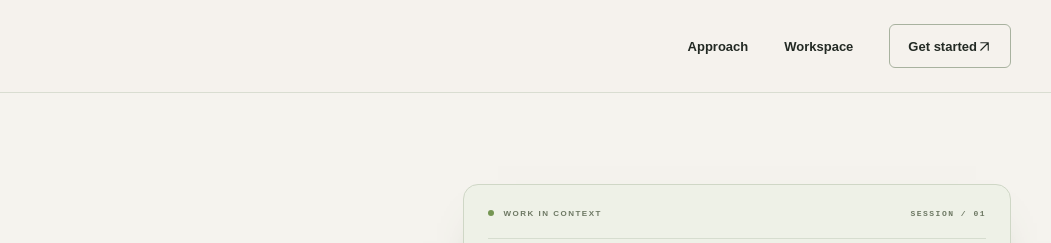
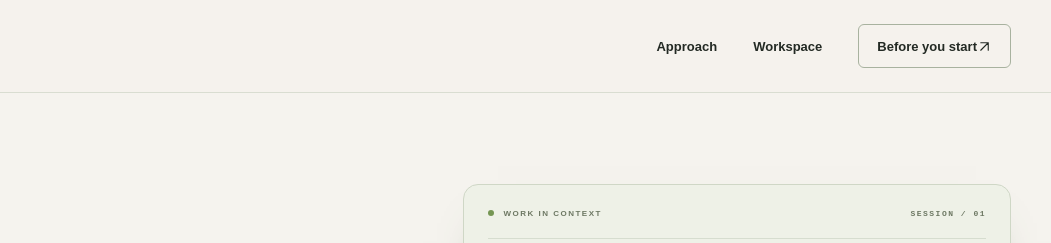
Before and after one commit to coffeehc/agready-docs, a website: page src/index.html in a window 1280 px wide. Shown: the top 243 px of the page, 229-1280 px from the left. Drawn offline with Linux system fonts and the light colour scheme.

Commit message:
Clarify preparation navigation label and refresh preview marker

```diff
--- a/src/index.html
+++ b/src/index.html
@@ -1,7 +1,7 @@
 <!doctype html>
 <html lang="en">
 <head>
-<meta charset="utf-8"><meta name="site-revision" content="svg-mobile-v2"><meta name="viewport" content="width=device-width, initial-scale=1">
+<meta charset="utf-8"><meta name="site-revision" content="preview-refresh-v3"><meta name="viewport" content="width=device-width, initial-scale=1">
 <title>{{TITLE}}</title><meta name="description" content="{{DESCRIPTION}}"><meta name="robots" content="{{ROBOTS}}">
 <meta name="google-site-verification" content="{{VERIFICATION}}"><meta name="ga4-measurement-id" content="{{GA_ID}}">
 <link rel="canonical" href="{{ORIGIN}}/"><meta property="og:type" content="website"><meta property="og:title" content="{{TITLE}}"><meta property="og:description" content="{{DESCRIPTION}}"><meta property="og:url" content="{{ORIGIN}}/"><meta property="og:image" content="{{ORIGIN}}/social.svg"><meta name="twitter:card" content="summary_large_image"><meta name="theme-color" content="#f5f3ee">
@@ -9,7 +9,7 @@
 </head>
 <body>
 <a class="skip" href="#main">Skip to content</a>
-<header class="header"><div class="container nav"><a class="brand" href="/" aria-label="AgReady home"><span class="brand-mark" aria-hidden="true">a<span><svg class="icon" viewBox="0 0 24 24" fill="none" stroke="currentColor" stroke-width="1.8" stroke-linecap="round" stroke-linejoin="round" aria-hidden="true" focusable="false"><path d="M6 18 18 6M6 6h12v12"/></svg></span></span>agready<span class="brand-dot">.</span></a><nav aria-label="Main navigation"><a href="#approach">Approach</a><a href="#workspace">Workspace</a><a href="#start">Get started <span aria-hidden="true"><svg class="icon" viewBox="0 0 24 24" fill="none" stroke="currentColor" stroke-width="1.8" stroke-linecap="round" stroke-linejoin="round" aria-hidden="true" focusable="false"><path d="M6 18 18 6M6 6h12v12"/></svg></span></a></nav></div></header>
+<header class="header"><div class="container nav"><a class="brand" href="/" aria-label="AgReady home"><span class="brand-mark" aria-hidden="true">a<span><svg class="icon" viewBox="0 0 24 24" fill="none" stroke="currentColor" stroke-width="1.8" stroke-linecap="round" stroke-linejoin="round" aria-hidden="true" focusable="false"><path d="M6 18 18 6M6 6h12v12"/></svg></span></span>agready<span class="brand-dot">.</span></a><nav aria-label="Main navigation"><a href="#approach">Approach</a><a href="#workspace">Workspace</a><a href="#start">Before you start <span aria-hidden="true"><svg class="icon" viewBox="0 0 24 24" fill="none" stroke="currentColor" stroke-width="1.8" stroke-linecap="round" stroke-linejoin="round" aria-hidden="true" focusable="false"><path d="M6 18 18 6M6 6h12v12"/></svg></span></a></nav></div></header>
 <main id="main">
 <section class="hero container" aria-labelledby="hero-title">
 <div class="hero-copy"><div class="eyebrow"><span class="status-dot"></span> BUILT AROUND THE WORK</div><h1 id="hero-title">Beyond the chat.<br>Into the <em>work.</em></h1><p class="hero-sub">A workspace for agentic work. Bring sessions, tools and skills together to move multi-step tasks forward, with people in control.</p><div class="actions"><a class="button primary" href="#workspace" data-cta="explore_workspace">Explore the workspace <span aria-hidden="true"><svg class="icon" viewBox="0 0 24 24" fill="none" stroke="currentColor" stroke-width="1.8" stroke-linecap="round" stroke-linejoin="round" aria-hidden="true" focusable="false"><path d="M6 18 18 6M6 6h12v12"/></svg></span></a><a class="text-link" href="#approach" data-cta="see_approach">See the approach <span aria-hidden="true"><svg class="icon" viewBox="0 0 24 24" fill="none" stroke="currentColor" stroke-width="1.8" stroke-linecap="round" stroke-linejoin="round" aria-hidden="true" focusable="false"><path d="M12 4v16m-6-6 6 6 6-6"/></svg></span></a></div><div class="hero-foot"><span>Session-based execution</span><span>Tools & skills</span><span>Human oversight</span></div></div>
```
